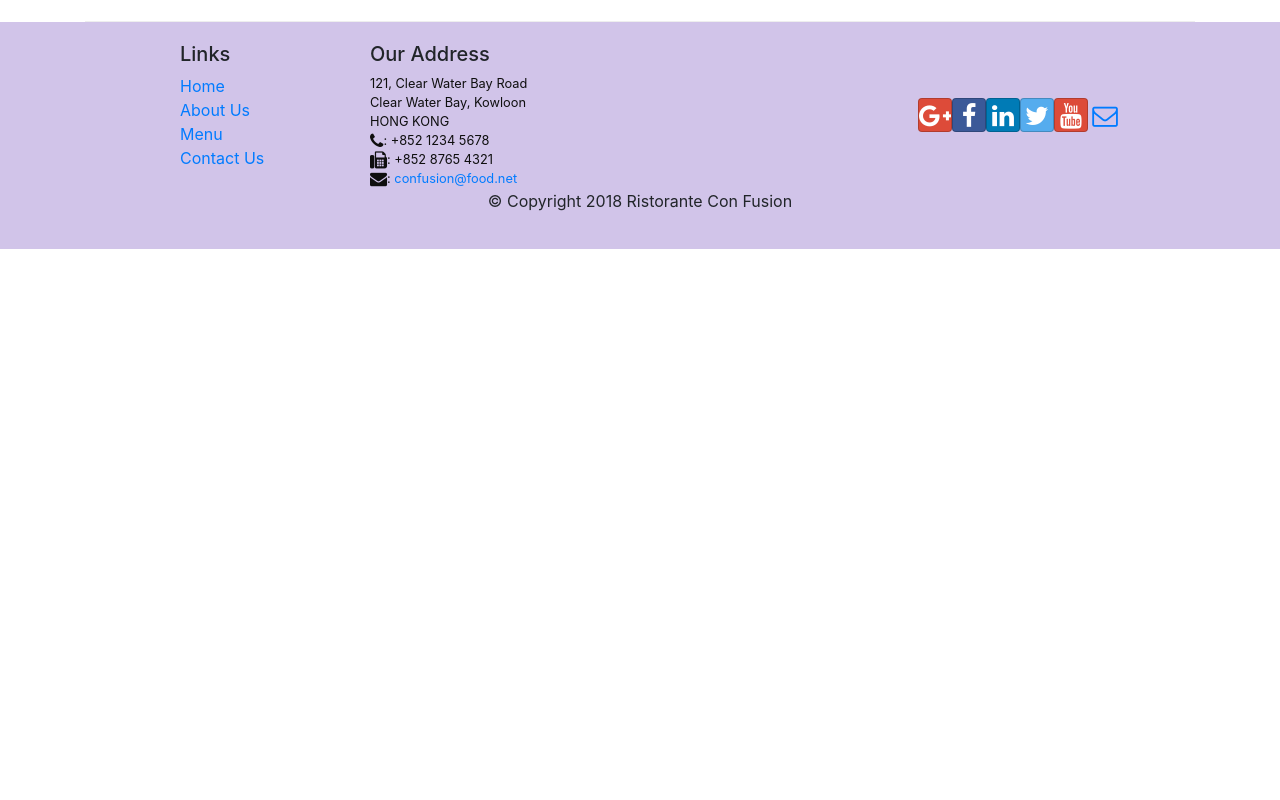
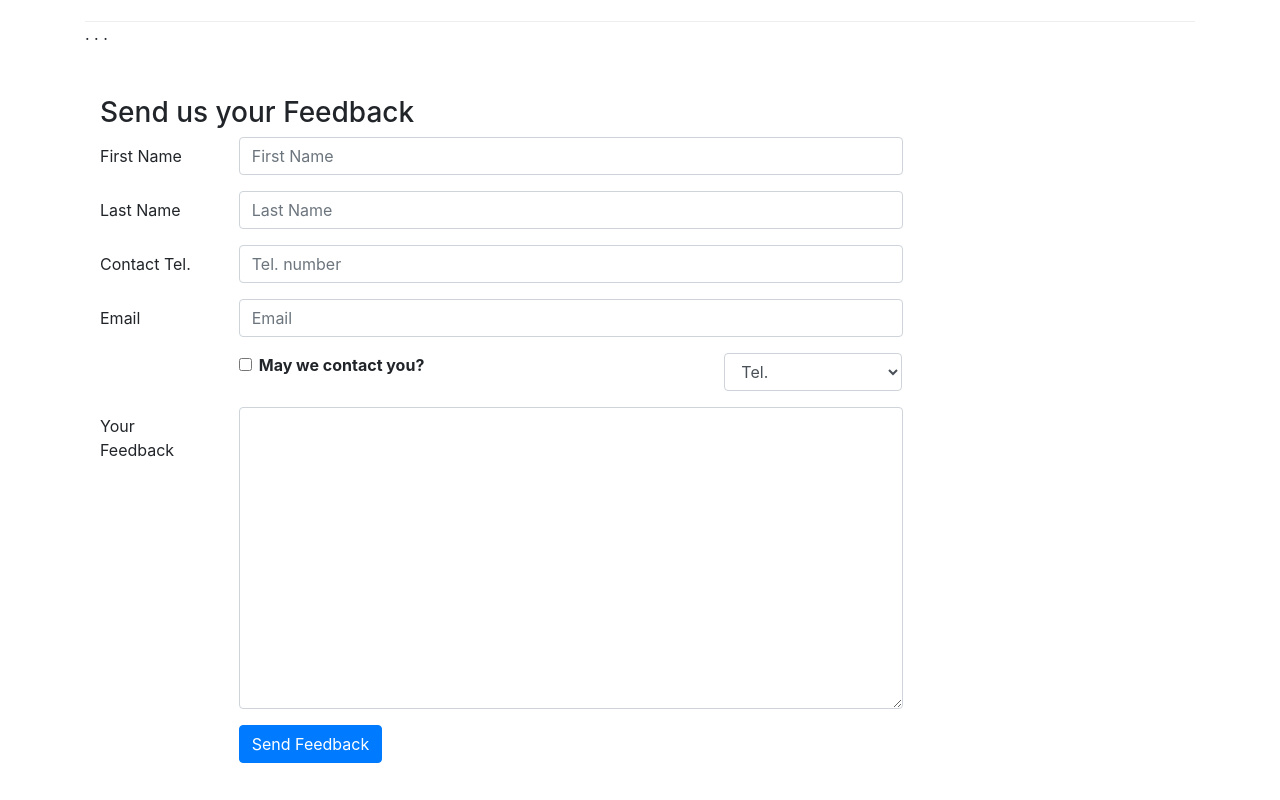
Before and after one commit to JShanmukhRao/Madre-React-Restaurant, a React (Create React App) app: page /contactus in a window 1280 px wide. Shown: the part 720-1520 px from the top of the page. Before the commit the page ends 969 px from the top, so only its background shows below. Built offline with nearby package versions, Linux system fonts and the light colour scheme.

Commit message:
Controlled Foam

```diff
--- a/src/components/ContactComponent.js
+++ b/src/components/ContactComponent.js
@@ -1,8 +1,42 @@
-import React from 'react';
-import { Card, CardImg, CardImgOverlay,
-    CardTitle, Breadcrumb, BreadcrumbItem } from 'reactstrap';
-    import {Link} from 'react-router-dom';
-function Contact(props) {
+import React, { Component } from 'react';
+import { Breadcrumb, BreadcrumbItem,
+            Button, Form, FormGroup, Label, Input, Col } from 'reactstrap';
+import {Link} from 'react-router-dom';
+class Contact extends Component {
+     constructor(props) {
+        super(props);
+
+        this.state = {
+            firstname: '',
+            lastname: '',
+            telnum: '',
+            email: '',
+            agree: false,
+            contactType: 'Tel.',
+            message: ''
+        };        this.handleInputChange = this.handleInputChange.bind(this);
+
+                this.handleSubmit = this.handleSubmit.bind(this);
+
+    }
+     handleInputChange(event) {
+        const targe = event.target;
+        const value = targe.type === 'checkbox' ? targe.checked : targe.value;
+        const name = targe.name;
+
+        this.setState({
+          [name]: value
+        });
+    }
+    handleSubmit(event) {
+        console.log('Current State is: ' + JSON.stringify(this.state));
+
+
+        event.preventDefault();
+    }
+
+  render() {
+
     return(
         <div className="container">
             <div className="row row-content">
@@ -35,8 +69,94 @@ function Contact(props) {
                     </div>
                 </div>
             </div>
+            . . .
+
+                <div className="row row-content">
+                   <div className="col-12">
+                      <h3>Send us your Feedback</h3>
+                   </div>
+                    <div className="col-12 col-md-9">
+                        <Form onSubmit={this.handleSubmit}>
+                            <FormGroup row>
+                                <Label htmlFor="firstname" md={2}>First Name</Label>
+                                <Col md={10}>
+                                    <Input type="text" id="firstname" name="firstname"
+                                        placeholder="First Name"
+                                        value={this.state.firstname}
+                                        onChange={this.handleInputChange} />
+                                </Col>
+                            </FormGroup>
+                            <FormGroup row>
+                                <Label htmlFor="lastname" md={2}>Last Name</Label>
+                                <Col md={10}>
+                                    <Input type="text" id="lastname" name="lastname"
+                                        placeholder="Last Name"
+                                        value={this.state.lastname}
+                                        onChange={this.handleInputChange} />
+                                </Col>
+                            </FormGroup>
+                            <FormGroup row>
+                            <Label htmlFor="telnum" md={2}>Contact Tel.</Label>
+                                <Col md={10}>
+                                    <Input type="tel" id="telnum" name="telnum"
+                                        placeholder="Tel. number"
+                                        value={this.state.telnum}
+                                        onChange={this.handleInputChange} />
+                                </Col>
+                            </FormGroup>
+                            <FormGroup row>
+                                <Label htmlFor="email" md={2}>Email</Label>
+                                <Col md={10}>
+                                    <Input type="email" id="email" name="email"
+                                        placeholder="Email"
+                                        value={this.state.email}
+                                        onChange={this.handleInputChange} />
+                                </Col>
+                            </FormGroup>
+                            <FormGroup row>
+                                <Col md={{size: 6, offset: 2}}>
+                                    <FormGroup check>
+                                        <Label check>
+                                            <Input type="checkbox"
+                                                name="agree"
+                                                checked={this.state.agree}
+                                                onChange={this.handleInputChange} /> {' '}
+                                            <strong>May we contact you?</strong>
+                                        </Label>
+                                    </FormGroup>
+                                </Col>
+                                <Col md={{size: 3, offset: 1}}>
+                                    <Input type="select" name="contactType"
+                                            value={this.state.contactType}
+                                            onChange={this.handleInputChange}>
+                                        <option>Tel.</option>
+                                        <option>Email</option>
+                                    </Input>
+                                </Col>
+                            </FormGroup>
+                            <FormGroup row>
+                                <Label htmlFor="message" md={2}>Your Feedback</Label>
+                                <Col md={10}>
+                                    <Input type="textarea" id="message" name="message"
+                                        rows="12"
+                                        value={this.state.message}
+                                        onChange={this.handleInputChange}></Input>
+                                </Col>
+                            </FormGroup>
+                            <FormGroup row>
+                                <Col md={{size: 10, offset: 2}}>
+                                    <Button type="submit" color="primary">
+                                        Send Feedback
+                                    </Button>
+                                </Col>
+                            </FormGroup>
+                        </Form>
+                    </div>
+               </div>
+
+. . .
         </div>
     );
-}
+}}
 
 export default Contact;
--- a/src/components/MainComponent.js
+++ b/src/components/MainComponent.js
@@ -5,11 +5,12 @@ import DishDetail from './DishdetailComponent';
 import { DISHES } from '../shared/dishes';
 import Header from './HeaderComponent';
 import { COMMENTS } from '../shared/comments';
-import { PROMOTIONS } from '../shared/promotion';
+import { PROMOTIONS } from '../shared/promotions';
 import { LEADERS } from '../shared/leaders';
 import Footer from './FooterComponent';
 import Home from './HomeComponent';
 import Contact from './ContactComponent';
+import About from './AboutComponent';
 import {Switch,Route,Redirect} from 'react-router-dom';
 class Main extends Component {
 
@@ -28,31 +29,31 @@ class Main extends Component {
 
 
   render() {
-    const DishWithId = ({match}) => {
+
+      const HomePage = () => {
+          return(
+               <Home dish={this.state.dishes.filter((dish) => dish.featured)[0]}
+                     promotion={this.state.promotions.filter((promo) => promo.featured)[0]}
+                     leader={this.state.leaders.filter((leader) => leader.featured)[0]}
+                />
+              );
+            }
+                const DishWithId = ({match}) => {
       return(
           <DishDetail dish={this.state.dishes.filter((dish) => dish.id === parseInt(match.params.dishId,10))[0]}
             comments={this.state.comments.filter((comment) => comment.dishId === parseInt(match.params.dishId,10))} />
       );
-    };
-    const HomePage = () => {
-      return(
-          <Home dish={this.state.dishes.filter((dish) => dish.featured)[0]}
-              promotion={this.state.promotions.filter((promo) => promo.featured)[0]}
-              leader={this.state.leaders.filter((leader) => leader.featured)[0]}
-          />
-      );
-
-
     }
     return (
       <div>
 
         <Header />
         <Switch>
-        <Route exac path="/menu" component={()=><Menu dishes={this.state.dishes} />} />
         <Route path="/home" component={HomePage} />
-        <Route path="/contactus" component={Contact} />
-        <Route path='/menu/:dishId' component={DishWithId} />
+          <Route exact path="/menu" component={() => <Menu dishes={this.state.dishes} />} />
+          <Route path="/menu/:dishId" component={DishWithId} />
+          <Route exact path="/contactus" component={Contact} />} />
+          <Route exact path="/aboutus" component={() => <About leaders={this.state.leaders} />} />
           <Redirect to="/home" />
 
         </Switch>
--- a/src/shared/promotion.js
+++ /dev/null
@@ -1,11 +0,0 @@
-export const PROMOTIONS = [
-    {
-      id: 0,
-      name: 'Weekend Grand Buffet',
-      image: '/assets/images/buffet.png',
-      label: 'New',
-      price: '19.99',
-      featured: true,
-      description: 'Featuring mouthwatering combinations with a choice of five different salads, six enticing appetizers, six main entrees and five choicest desserts. Free flowing bubbly and soft drinks. All for just $19.99 per person'
-    }
-  ];
```
